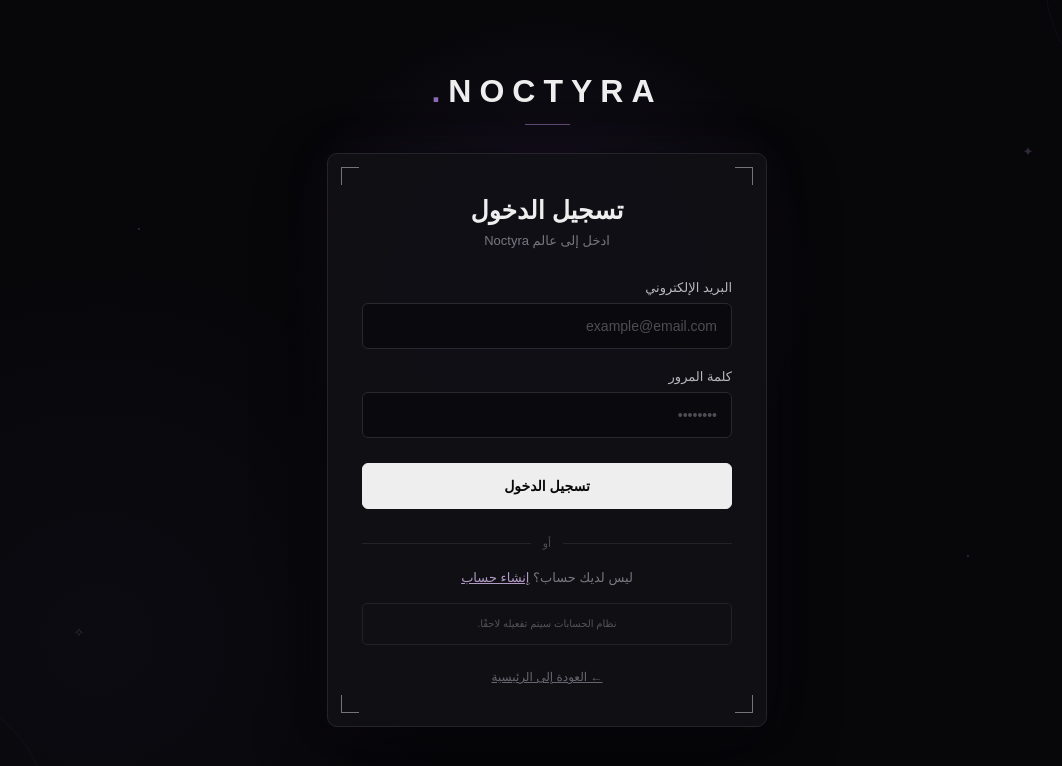
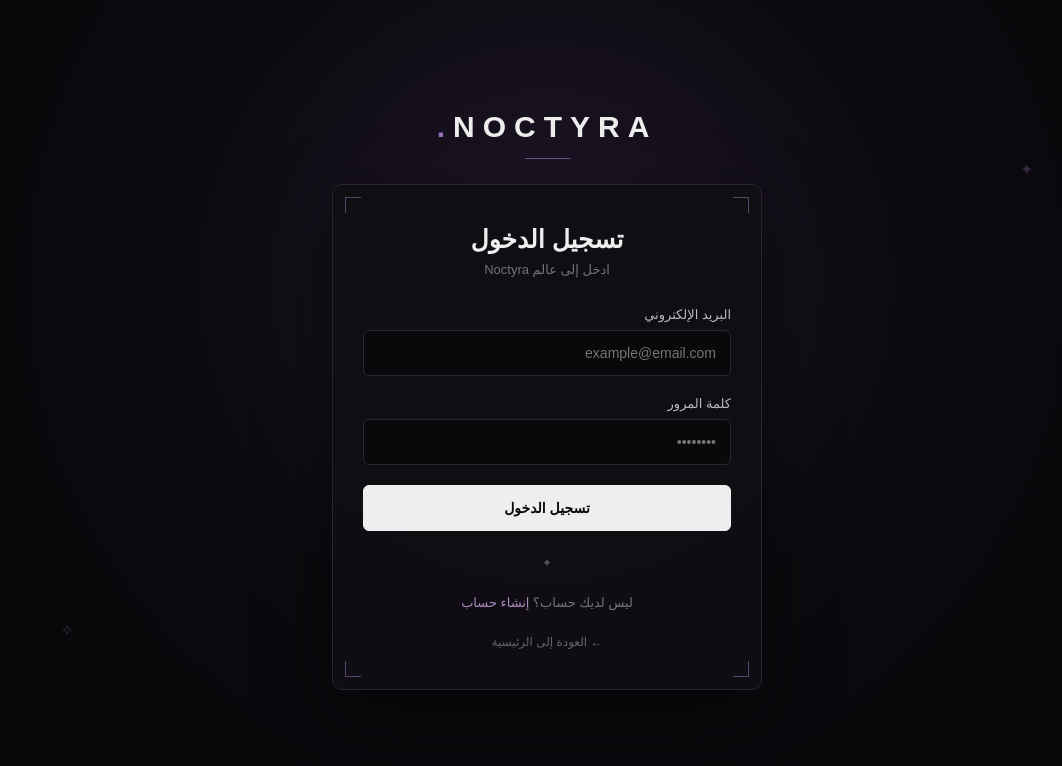
Before and after one commit to nayaahead110-cloud/noctyra, a plain HTML site: page login.html in a window 1280 px wide. Shown: the whole page, without its empty margins (93-1155 px from the left). Drawn offline with Linux system fonts and the light colour scheme.

Commit message:
Update login.html

```diff
--- a/login.html
+++ b/login.html
@@ -1,6 +1,6 @@
 <!DOCTYPE html><html lang="ar" dir="rtl"><head>
 <meta charset="UTF-8">
-  <meta name="viewport" content="width=device-width, initial-scale=1.0">  <title>تسجيل الدخول — Noctyra</title>  <style>
+<meta name="viewport" content="width=device-width, initial-scale=1.0"><title>تسجيل الدخول — Noctyra</title><style>
 
 * {
   box-sizing: border-box;
@@ -8,183 +8,96 @@
   padding: 0;
 }
 
-    html,
-    body {
-      min-height: 100%;
-    }
-
 body {
   min-height: 100vh;
   background:
-        radial-gradient(
-          circle at 50% 35%,
-          rgba(78, 52, 105, 0.25),
-          transparent 32%
-        ),
-        radial-gradient(
-          circle at 15% 80%,
-          rgba(52, 40, 75, 0.12),
-          transparent 30%
-        ),
-        #07070a;
-
-      color: #eeeeee;
+    radial-gradient(circle at 50% 35%, #21172c 0%, #0b0a0e 45%, #060608 100%);
+  color: #eee;
   font-family: Arial, sans-serif;
 
   display: flex;
   align-items: center;
   justify-content: center;
 
-      padding: 30px 20px;
-
-      overflow: hidden;
-      position: relative;
+  padding: 20px;
 }
-
-
-    /* زخارف الخلفية */
-
-    body::before,
-    body::after {
-      content: "";
-      position: fixed;
-      width: 260px;
-      height: 260px;
-      border: 1px solid rgba(130, 98, 160, 0.08);
-      border-radius: 50%;
-      pointer-events: none;
-    }
-
-    body::before {
-      top: -150px;
-      right: -120px;
-    }
-
-    body::after {
-      bottom: -150px;
-      left: -120px;
-    }
-
-
-    .decoration {
-      position: fixed;
-      color: rgba(160, 130, 190, 0.28);
-      font-size: 13px;
-      pointer-events: none;
-    }
-
-    .decoration.one {
-      top: 18%;
-      right: 12%;
-    }
-
-    .decoration.two {
-      bottom: 20%;
-      left: 13%;
-    }
-
-    .decoration.three {
-      top: 28%;
-      left: 18%;
-      font-size: 8px;
-    }
-
-    .decoration.four {
-      bottom: 30%;
-      right: 17%;
-      font-size: 8px;
-    }
-
 
 .login-container {
   width: 100%;
-      max-width: 440px;
-      position: relative;
-      z-index: 2;
+  max-width: 430px;
 }
-
-
-    /* الشعار */
 
 .brand {
   text-align: center;
-      margin-bottom: 28px;
+  margin-bottom: 25px;
 }
 
-    .brand-name {
-      font-size: 32px;
+.logo {
+  font-size: 30px;
   font-weight: bold;
   letter-spacing: 8px;
 }
 
-    .brand-name span {
-      color: #8d6bb5;
+.logo span {
+  color: #9b72bd;
 }
 
-    .brand-line {
+.line {
   width: 45px;
   height: 1px;
-      background: #624a78;
+  background: #76548f;
   margin: 14px auto 0;
 }
-
-
-    /* الصندوق */
 
 .login-box {
   position: relative;
 
-      background: rgba(16, 16, 21, 0.92);
+  background: rgba(15, 14, 19, 0.96);
 
-      border: 1px solid #27232d;
+  border: 1px solid #29242f;
   border-radius: 10px;
 
-      padding: 42px 34px;
+  padding: 40px 30px;
 
-      box-shadow:
-        0 25px 70px rgba(0, 0, 0, 0.45),
-        0 0 50px rgba(77, 53, 100, 0.08);
+  box-shadow: 0 25px 70px rgba(0,0,0,.5);
 }
-
 
 .corner {
   position: absolute;
-      width: 18px;
-      height: 18px;
-      border-color: #76588d;
-      opacity: 0.45;
+  width: 16px;
+  height: 16px;
+  opacity: .6;
 }
 
-    .corner.top-right {
-      top: 13px;
-      right: 13px;
-      border-top: 1px solid;
-      border-right: 1px solid;
+.top-right {
+  top: 12px;
+  right: 12px;
+  border-top: 1px solid #8b68a5;
+  border-right: 1px solid #8b68a5;
 }
 
-    .corner.top-left {
-      top: 13px;
-      left: 13px;
-      border-top: 1px solid;
-      border-left: 1px solid;
+.top-left {
+  top: 12px;
+  left: 12px;
+  border-top: 1px solid #8b68a5;
+  border-left: 1px solid #8b68a5;
 }
 
-    .corner.bottom-right {
-      bottom: 13px;
-      right: 13px;
-      border-bottom: 1px solid;
-      border-right: 1px solid;
+.bottom-right {
+  bottom: 12px;
+  right: 12px;
+  border-bottom: 1px solid #8b68a5;
+  border-right: 1px solid #8b68a5;
 }
 
-    .corner.bottom-left {
-      bottom: 13px;
-      left: 13px;
-      border-bottom: 1px solid;
-      border-left: 1px solid;
+.bottom-left {
+  bottom: 12px;
+  left: 12px;
+  border-bottom: 1px solid #8b68a5;
+  border-left: 1px solid #8b68a5;
 }
 
-
-    .login-title {
+h1 {
   text-align: center;
   font-size: 25px;
   margin-bottom: 8px;
@@ -192,13 +105,10 @@
 
 .subtitle {
   text-align: center;
-      color: #777781;
+  color: #77727d;
   font-size: 13px;
-      margin-bottom: 32px;
+  margin-bottom: 30px;
 }
-
-
-    /* النموذج */
 
 .form-group {
   margin-bottom: 20px;
@@ -206,198 +116,118 @@
 
 label {
   display: block;
-      color: #b9b6bf;
+  color: #bdb8c2;
   font-size: 13px;
   margin-bottom: 8px;
 }
 
 input {
   width: 100%;
-
   padding: 14px;
 
-      background: #0a0a0e;
-      color: #eeeeee;
+  background: #09090c;
+  color: white;
 
-      border: 1px solid #2a2730;
+  border: 1px solid #2b2730;
   border-radius: 6px;
 
   outline: none;
-
   font-size: 14px;
-
-      transition: 0.25s;
-    }
-
-    input::placeholder {
-      color: #4e4c54;
 }
 
 input:focus {
-      border-color: #705489;
-      box-shadow: 0 0 0 3px rgba(112, 84, 137, 0.08);
+  border-color: #805da0;
 }
 
-
-    /* زر الدخول */
-
-    .login-btn {
+button {
   width: 100%;
-
   padding: 14px;
 
-      margin-top: 5px;
-
-      background: #eeeeee;
+  background: #eee;
   color: #09090c;
 
-      border: 1px solid #eeeeee;
+  border: 1px solid #eee;
   border-radius: 6px;
 
   font-size: 14px;
   font-weight: bold;
 
   cursor: pointer;
-
-      transition: 0.25s;
 }
 
-    .login-btn:hover {
-      background: transparent;
-      color: #eeeeee;
+.divider {
+  text-align: center;
+  color: #55515b;
+  font-size: 12px;
+  margin: 25px 0;
 }
 
-
-    .divider {
-      display: flex;
-      align-items: center;
-      gap: 12px;
-
-      margin: 28px 0 20px;
-
-      color: #4e4c54;
-      font-size: 11px;
-    }
-
-    .divider::before,
-    .divider::after {
-      content: "";
-      height: 1px;
-      flex: 1;
-      background: #25232a;
-    }
-
-
-    .create-account {
+.create {
   text-align: center;
-      color: #777781;
+  color: #77727d;
   font-size: 13px;
 }
 
-    .create-account a {
-      color: #b29ac5;
-      transition: 0.2s;
+.create a {
+  color: #ad8bc2;
+  text-decoration: none;
 }
-
-    .create-account a:hover {
-      color: #eeeeee;
-    }
-
 
 .back {
   display: block;
-
   text-align: center;
 
-      color: #666670;
+  color: #66616b;
+  text-decoration: none;
 
   font-size: 12px;
-
   margin-top: 25px;
-
-      transition: 0.2s;
 }
 
-    .back:hover {
-      color: #eeeeee;
+.decor {
+  position: fixed;
+  color: #8b68a5;
+  opacity: .35;
+  pointer-events: none;
 }
 
-
-    .notice {
-      margin-top: 18px;
-
-      padding: 11px;
-
-      border: 1px solid #222229;
-      border-radius: 5px;
-
-      color: #55545c;
-
-      font-size: 10px;
-
-      line-height: 1.8;
-
-      text-align: center;
+.d1 {
+  top: 20%;
+  right: 12%;
 }
 
-
-    /* الجوال */
+.d2 {
+  bottom: 20%;
+  left: 12%;
+}
 
 @media (max-width: 500px) {
 
-      body {
-        padding: 20px 15px;
+  .login-box {
+    padding: 35px 22px;
   }
 
-      .brand-name {
-        font-size: 27px;
+  .logo {
+    font-size: 26px;
     letter-spacing: 6px;
-      }
-
-      .login-box {
-        padding: 38px 23px;
-      }
-
-      .decoration.one {
-        right: 5%;
-      }
-
-      .decoration.two {
-        left: 5%;
   }
 
 }
 
-  </style></head><body>  <!-- زخارف بسيطة --><span class="decoration one">✦</span>
-<span class="decoration two">✧</span>
-<span class="decoration three">•</span>
-<span class="decoration four">•</span>
-
-  <main class="login-container"><!-- الشعار -->
-
-<div class="brand">
-
-  <div class="brand-name">
+</style></head><body><div class="decor d1">✦</div>
+<div class="decor d2">✧</div><main class="login-container">  <div class="brand"><div class="logo">
   NOCTYRA<span>.</span>
 </div>
 
-  <div class="brand-line"></div>
+<div class="line"></div>
 
-</div>
+  </div>  <section class="login-box"><div class="corner top-right"></div>
+<div class="corner top-left"></div>
+<div class="corner bottom-right"></div>
+<div class="corner bottom-left"></div>
 
 
-<!-- تسجيل الدخول -->
-
-<section class="login-box">
-
-
-  <span class="corner top-right"></span>
-  <span class="corner top-left"></span>
-  <span class="corner bottom-right"></span>
-  <span class="corner bottom-left"></span>
-
-
-  <h1 class="login-title">
+<h1>
   تسجيل الدخول
 </h1>
 
@@ -408,7 +238,6 @@
 
 <form>
 
-
   <div class="form-group">
 
     <label for="email">
@@ -416,8 +245,8 @@
     </label>
 
     <input
+      id="email"
       type="email"
-        id="email"
       placeholder="example@email.com"
       required
     >
@@ -432,8 +261,8 @@
     </label>
 
     <input
+      id="password"
       type="password"
-        id="password"
       placeholder="••••••••"
       required
     >
@@ -441,23 +270,19 @@
   </div>
 
 
-    <button
-      type="submit"
-      class="login-btn"
-    >
+  <button type="submit">
     تسجيل الدخول
   </button>
-
 
 </form>
 
 
 <div class="divider">
-    أو
+  ✦
 </div>
 
 
-  <div class="create-account">
+<div class="create">
   ليس لديك حساب؟
   <a href="#">
     إنشاء حساب
@@ -465,20 +290,9 @@
 </div>
 
 
-  <div class="notice">
-    نظام الحسابات سيتم تفعيله لاحقًا.
-  </div>
-
-
-  <a
-    href="index.html"
-    class="back"
-  >
+<a href="index.html" class="back">
   ← العودة إلى الرئيسية
 </a>
 
-
-</section>
-
-  </main></body>
+  </section></main></body>
 </html>
```
Lines whose indentation alone changed are shown as unchanged.
